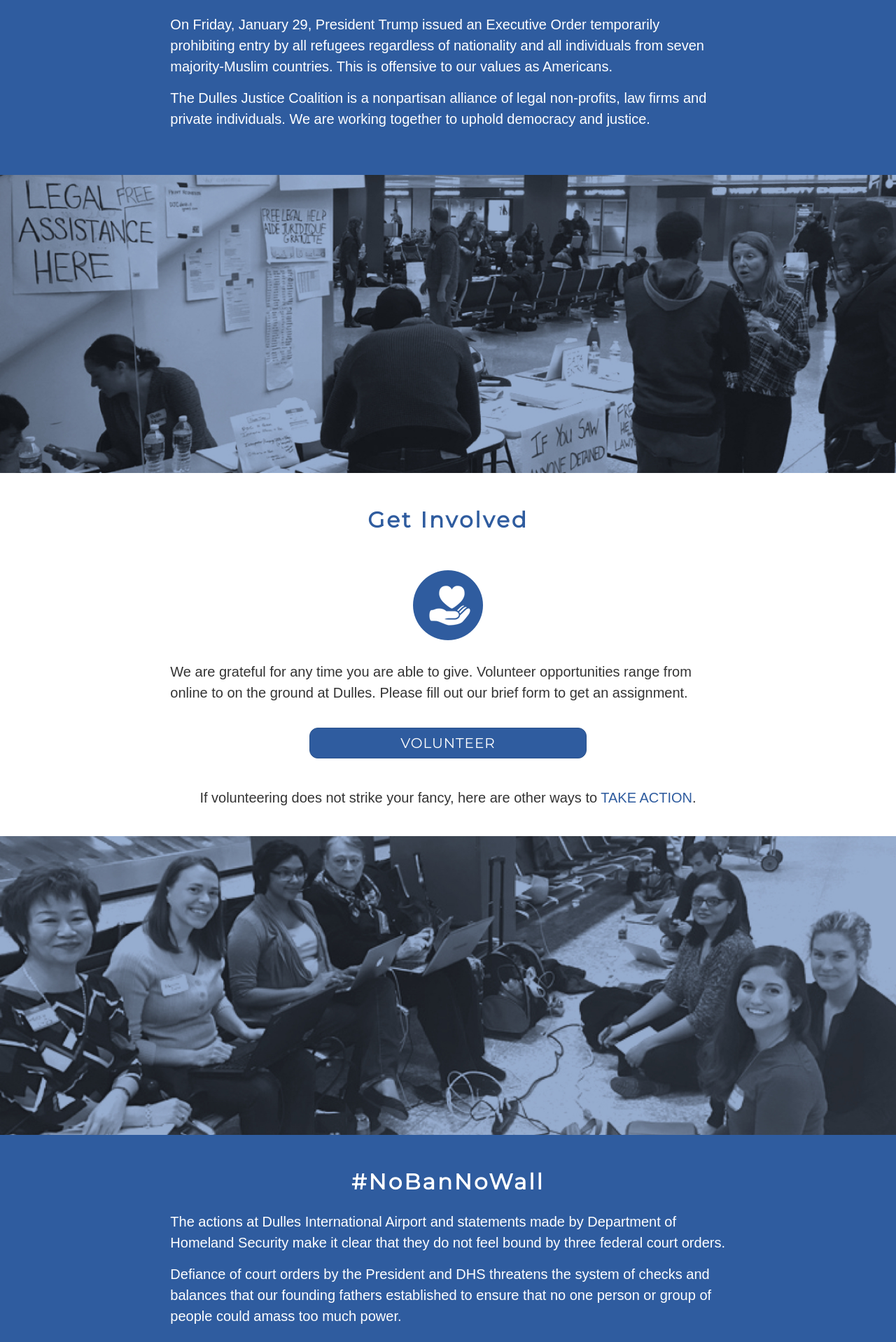
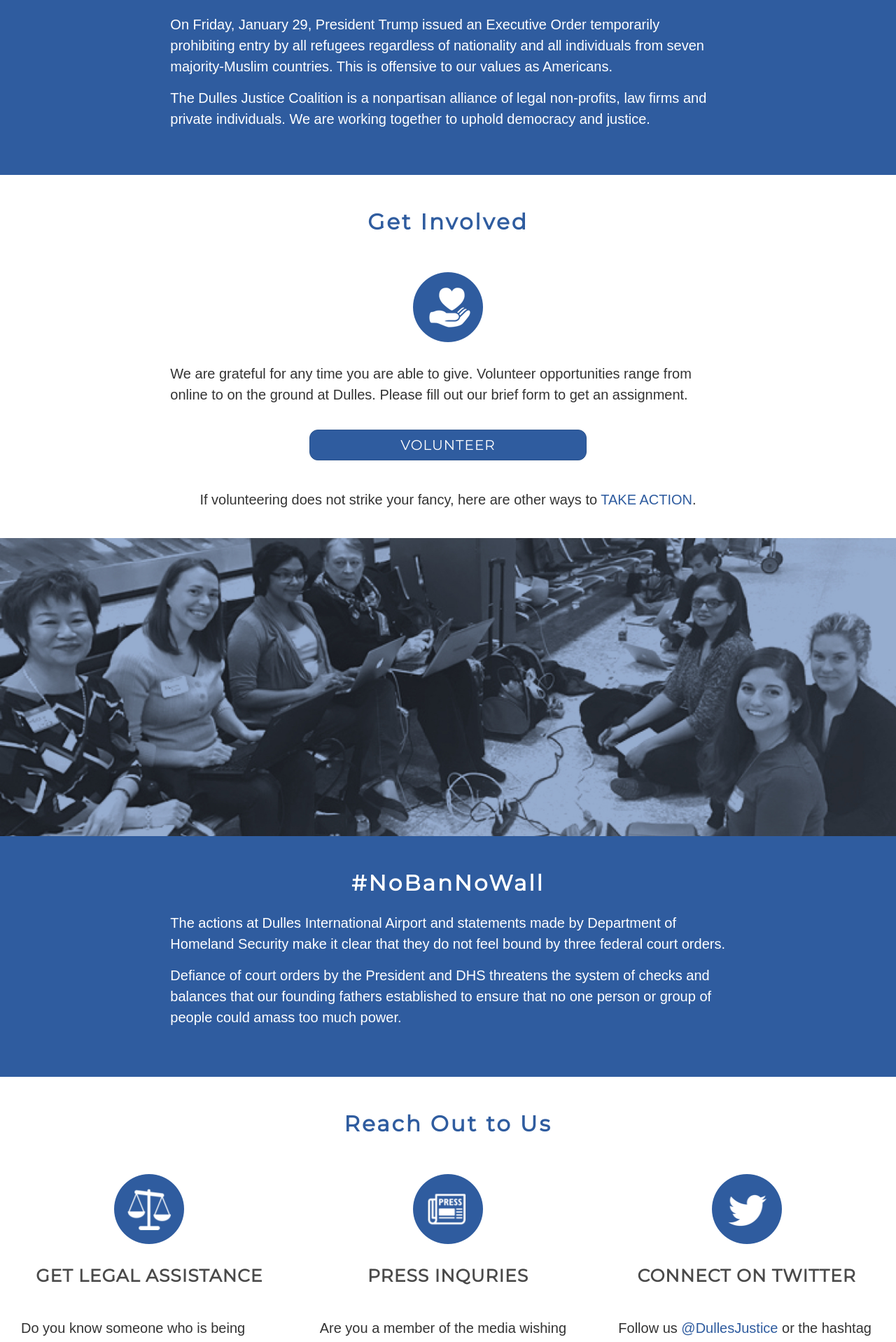
Before and after one commit to dullesjustice/site, a Jekyll site: the page built from index.html, in a window 1280 px wide. Shown: the part 404-2322 px from the top of the page at 70% size. Built offline with Jekyll 4.4.1, drawn with Linux system fonts in a browser that asks for light colours; some web fonts are replaced.

Commit message:
Drop homepage image 1

```diff
--- a/index.html
+++ b/index.html
@@ -15,7 +15,6 @@ permalink: /
       </p>
     </div>
   </div>
-  {% include imagerow.html src="Homepage-photo1.jpg" %}
   <div class="row">
     <div class="col-sm-8 col-sm-offset-2"><h2>Get Involved</h2></div>
   </div>
```
